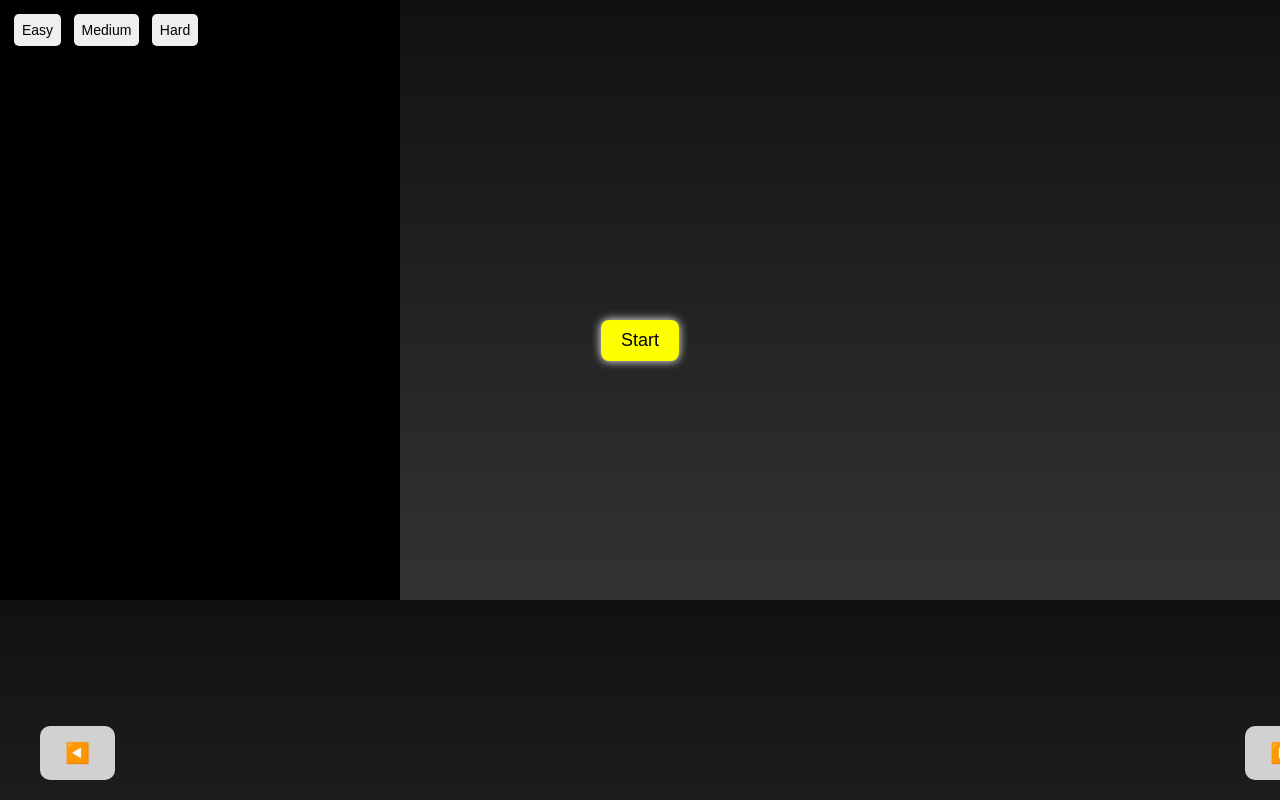
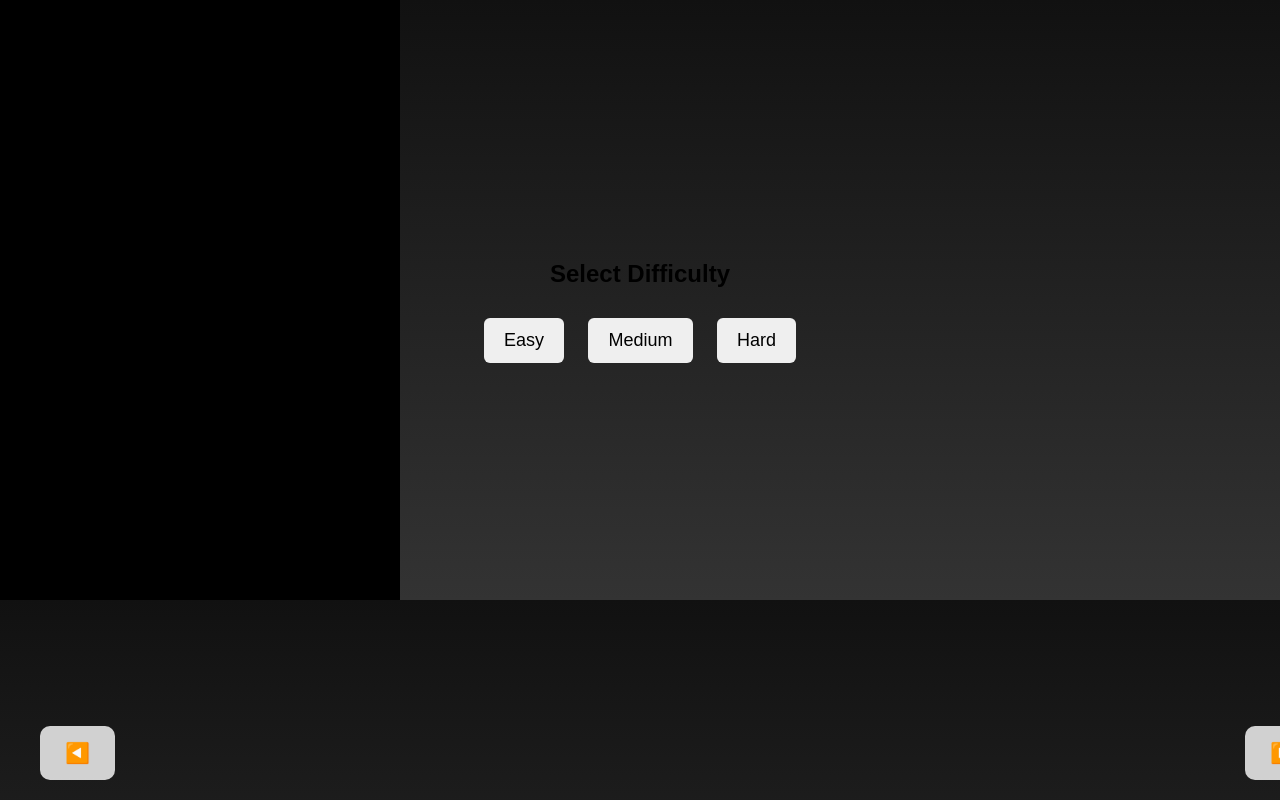
Before and after one commit to rockez118/dodge-game2, a plain HTML site: page index.html in a window 1280 px wide. Shown: the top 800 px of the page. Drawn offline with Linux system fonts and the light colour scheme.

Commit message:
Update index.html

```diff
--- a/index.html
+++ b/index.html
@@ -36,6 +36,10 @@
       transform: translateX(-50%) scale(1.1);
     }
 
+    #startBtn, #restartBtn {
+      display: none;
+    }
+
     #startBtn {
       background-color: yellow;
       top: 40%;
@@ -44,23 +48,23 @@
     #restartBtn {
       background-color: orange;
       top: 55%;
-      display: none;
     }
 
-    .difficulty {
+    #difficultyPage {
       position: absolute;
-      top: 10px;
-      left: 10px;
-      z-index: 10;
+      top: 30%;
+      left: 50%;
+      transform: translateX(-50%);
+      text-align: center;
     }
 
-    .difficulty button {
-      margin: 4px;
-      padding: 8px;
-      border-radius: 5px;
-      font-size: 14px;
+    .difficultyBtn {
+      margin: 10px;
+      padding: 12px 20px;
+      font-size: 18px;
+      border-radius: 6px;
+      cursor: pointer;
       border: none;
-      cursor: pointer;
     }
 
     .controls {
@@ -88,11 +92,13 @@
   </style>
 </head>
 <body>
-  <div class="difficulty">
-    <button onclick="setDifficulty('easy')">Easy</button>
-    <button onclick="setDifficulty('medium')">Medium</button>
-    <button onclick="setDifficulty('hard')">Hard</button>
+  <div id="difficultyPage">
+    <h2>Select Difficulty</h2>
+    <button class="difficultyBtn" onclick="selectDifficulty('easy')">Easy</button>
+    <button class="difficultyBtn" onclick="selectDifficulty('medium')">Medium</button>
+    <button class="difficultyBtn" onclick="selectDifficulty('hard')">Hard</button>
   </div>
+
   <button id="startBtn" class="btn" onclick="startGame()">Start</button>
   <button id="restartBtn" class="btn" onclick="restartGame()">Restart</button>
 
@@ -110,7 +116,8 @@
     let player = { x: 200, y: 550, width: 30, height: 30 };
     let missiles = [];
     let keys = {};
-    let speed = 2;
+    let speed = 4;
+    let spawnRate = 800;
     let missileInterval;
     let animationId;
     let isGameOver = false;
@@ -119,13 +126,15 @@
     let leftPressed = false;
     let rightPressed = false;
 
-    function setDifficulty(level) {
+    function selectDifficulty(level) {
       difficulty = level;
       switch (level) {
-        case "easy": speed = 2; break;
-        case "medium": speed = 4; break;
-        case "hard": speed = 6; break;
+        case "easy": speed = 2; spawnRate = 1200; break;
+        case "medium": speed = 4; spawnRate = 800; break;
+        case "hard": speed = 6; spawnRate = 500; break;
       }
+      document.getElementById("difficultyPage").style.display = "none";
+      document.getElementById("startBtn").style.display = "block";
     }
 
     function drawPlayer() {
@@ -144,8 +153,10 @@
     }
 
     function spawnMissile() {
-      let x = Math.random() * (canvas.width - 20) + 10;
-      missiles.push({ x: x, y: -20 });
+      for (let i = 0; i < 3; i++) {
+        let x = Math.random() * (canvas.width - 20) + 10;
+        missiles.push({ x: x, y: -20 });
+      }
     }
 
     function updateGame() {
@@ -184,7 +195,7 @@
       player.x = 200;
       missiles = [];
       isGameOver = false;
-      missileInterval = setInterval(spawnMissile, 800);
+      missileInterval = setInterval(spawnMissile, spawnRate);
       updateGame();
     }
 
```
